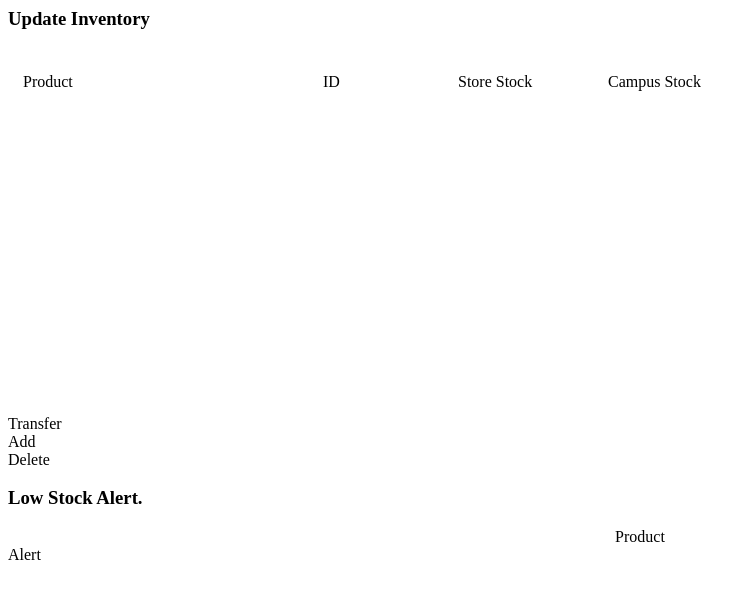
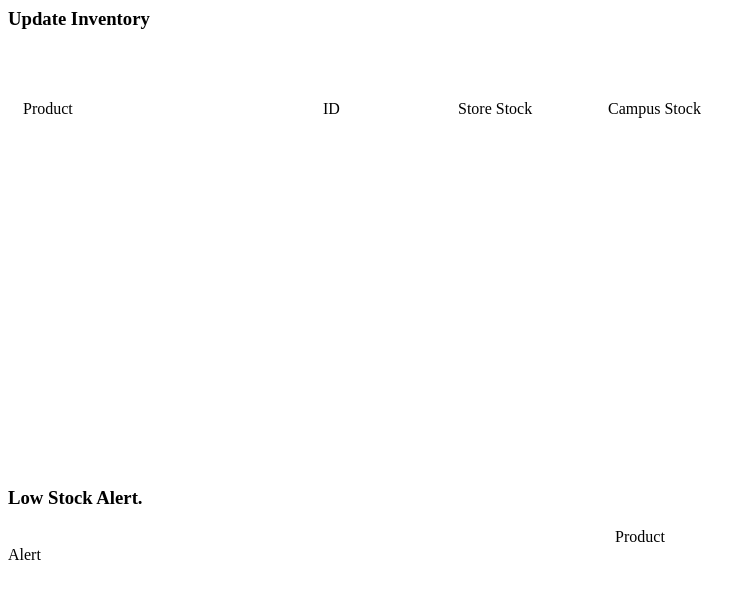
Before and after one commit to Toast-xx/CS302--Elite-Beauty-School, a Flask app: template app/templates/inventory.html in a window 1280 px wide. Shown: the top 599 px of the page, without its empty margins (0-755 px from the left). Run offline with Flask 3, Linux system fonts and the light colour scheme; the template is opened without the code that fills it, so the values that code supplies are empty.

Commit message:
remove <button>Transfer</button> <button>Add</button> <button>Delete</button>from inventory.html

```diff
--- a/app/templates/inventory.html
+++ b/app/templates/inventory.html
@@ -13,10 +13,6 @@
       <div class="list" id="inventory_container">
           <!-- Inventory items will be injected by JavaScript -->
       </div>
-      <div class="button" onclick="overlay('transfer')">Transfer</div>
-      <div class="button" onclick="overlay('add')">Add</div>
-      <div class="button" onclick="overlay('delete')">Delete</div>
-
   </div>
   </div>
 
```
